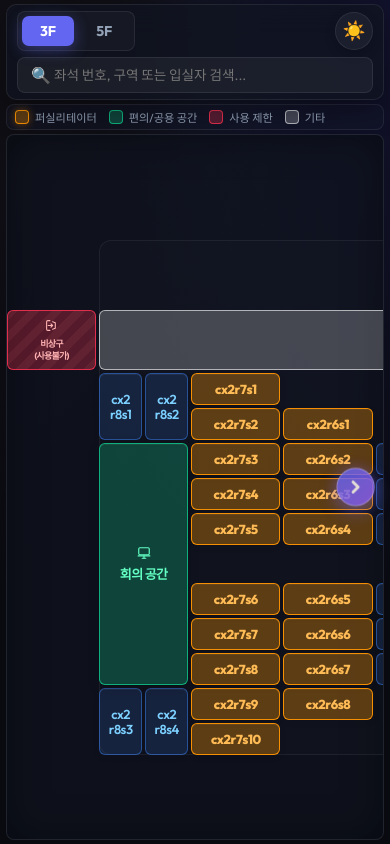
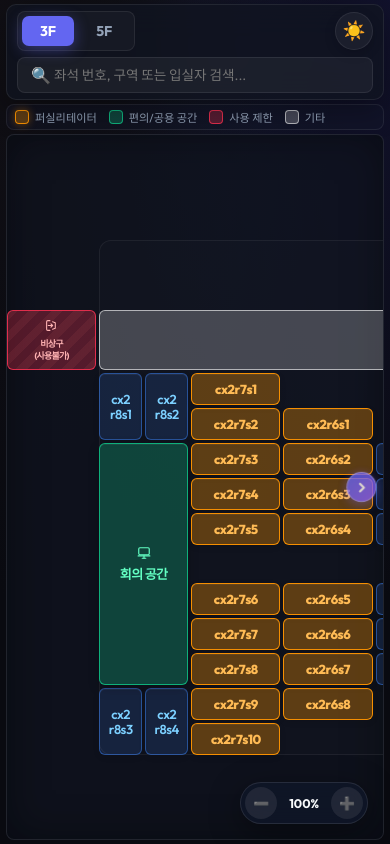
Before and after one commit to pnlkc/SeatingChart, a React (Vite) app: page / in a window 390 px wide. Built offline with nearby package versions, Linux system fonts and the light colour scheme.

Commit message:
feat: 모바일 좌석 배치도 핀치 줌 구현 및 스크롤 인디케이터 개선

```diff
--- a/src/App.css
+++ b/src/App.css
@@ -1211,50 +1211,135 @@
 }
 
 /* 스크롤 화살표 인디케이터 공통 (프리미엄 인디고 그라데이션 적용하여 시인성 대폭 강화) */
+/* 스크롤 화살표 인디케이터 공통 (크기 축소 및 부드러운 애니메이션 튜닝) */
 .scroll-indicator {
   position: absolute;
   z-index: 100;
   background: linear-gradient(135deg, var(--accent-indigo) 0%, var(--accent-purple) 100%);
   border: 1.5px solid rgba(255, 255, 255, 0.35);
   color: #ffffff !important;
-  width: 38px;
-  height: 38px;
+  width: 30px;
+  height: 30px;
   border-radius: 50%;
   display: flex;
   justify-content: center;
   align-items: center;
   pointer-events: none; /* 클릭 방해 금지 */
-  box-shadow: 0 6px 20px rgba(99, 102, 241, 0.5), 0 0 15px rgba(139, 92, 246, 0.3);
+  box-shadow: 0 4px 12px rgba(99, 102, 241, 0.35), 0 0 10px rgba(139, 92, 246, 0.2);
+}
+
+.scroll-indicator svg {
+  width: 15px !important;
+  height: 15px !important;
 }
 
 /* 라이트 테마 대응 */
 .light-theme .scroll-indicator {
   background: linear-gradient(135deg, #4f46e5 0%, #7c3aed 100%);
   border: 1.5px solid rgba(255, 255, 255, 0.4);
-  box-shadow: 0 6px 20px rgba(79, 70, 229, 0.4), 0 0 12px rgba(124, 58, 237, 0.2);
+  box-shadow: 0 4px 12px rgba(79, 70, 229, 0.25), 0 0 8px rgba(124, 58, 237, 0.15);
   color: #ffffff !important;
 }
 
 .indicator-left {
-  left: 10px;
+  left: 8px;
   top: 50%;
   transform: translateY(-50%);
-  animation: pulseIndicatorLeft 1.8s infinite ease-in-out;
+  animation: pulseIndicatorLeft 2.4s infinite ease-in-out;
 }
 .indicator-right {
-  right: 10px;
+  right: 8px;
   top: 50%;
   transform: translateY(-50%);
-  animation: pulseIndicatorRight 1.8s infinite ease-in-out;
+  animation: pulseIndicatorRight 2.4s infinite ease-in-out;
 }
 
 
-/* 방향별 펄스 스케일 초기화 보완 */
+/* 방향별 펄스 스케일 초기화 보완 (진폭을 줄이고 주기를 늦춤) */
 @keyframes pulseIndicatorLeft {
-  0%, 100% { transform: translateY(-50%) scale(1); opacity: 0.8; }
-  50% { transform: translateY(-50%) translateX(-4px) scale(1.08); opacity: 1; }
+  0%, 100% { transform: translateY(-50%) scale(1); opacity: 0.75; }
+  50% { transform: translateY(-50%) translateX(-2.5px) scale(1.03); opacity: 0.95; }
 }
 @keyframes pulseIndicatorRight {
-  0%, 100% { transform: translateY(-50%) scale(1); opacity: 0.8; }
-  50% { transform: translateY(-50%) translateX(4px) scale(1.08); opacity: 1; }
+  0%, 100% { transform: translateY(-50%) scale(1); opacity: 0.75; }
+  50% { transform: translateY(-50%) translateX(2.5px) scale(1.03); opacity: 0.95; }
 }
+
+/* 줌 컨테이너 및 플로팅 컨트롤러 */
+.seating-grid-zoom-container {
+  display: block;
+  transform-origin: top left;
+  transition: transform 0.12s cubic-bezier(0.25, 0.46, 0.45, 0.94);
+  will-change: transform;
+}
+
+.zoom-controls {
+  position: absolute;
+  bottom: 16px;
+  right: 16px;
+  z-index: 150;
+  display: flex;
+  align-items: center;
+  gap: 4px;
+  background: rgba(15, 23, 42, 0.75);
+  backdrop-filter: blur(12px);
+  -webkit-backdrop-filter: blur(12px);
+  border: 1px solid rgba(255, 255, 255, 0.1);
+  padding: 4px;
+  border-radius: 30px;
+  box-shadow: 0 8px 32px rgba(0, 0, 0, 0.4);
+}
+
+.light-theme .zoom-controls {
+  background: rgba(255, 255, 255, 0.8);
+  border: 1px solid rgba(0, 0, 0, 0.08);
+  box-shadow: 0 8px 32px rgba(0, 0, 0, 0.1);
+}
+
+.zoom-btn {
+  background: rgba(255, 255, 255, 0.08);
+  border: none;
+  color: var(--text-primary);
+  width: 32px;
+  height: 32px;
+  border-radius: 50%;
+  display: flex;
+  justify-content: center;
+  align-items: center;
+  font-size: 0.8rem;
+  cursor: pointer;
+  transition: all 0.2s;
+  padding: 0;
+}
+
+.light-theme .zoom-btn {
+  background: rgba(0, 0, 0, 0.04);
+}
+
+.zoom-btn:hover:not(:disabled) {
+  background: rgba(255, 255, 255, 0.15);
+  transform: scale(1.05);
+}
+
+.light-theme .zoom-btn:hover:not(:disabled) {
+  background: rgba(0, 0, 0, 0.08);
+}
+
+.zoom-btn:disabled {
+  opacity: 0.35;
+  cursor: not-allowed;
+}
+
+.zoom-reset-btn {
+  background: transparent;
+  border: none;
+  color: var(--text-primary);
+  font-size: 0.78rem;
+  font-weight: 700;
+  padding: 0 8px;
+  cursor: pointer;
+  min-width: 44px;
+  text-align: center;
+  user-select: none;
+  font-family: inherit;
+}
--- a/src/App.jsx
+++ b/src/App.jsx
@@ -103,6 +103,98 @@ export default function App() {
     mq.addEventListener('change', handler);
     return () => mq.removeEventListener('change', handler);
   }, []);
+
+  // 모바일 줌 상태 정의 (60% ~ 200%)
+  const [zoom, setZoom] = useState(1);
+  const zoomRef = useRef(zoom);
+
+  useEffect(() => {
+    zoomRef.current = zoom;
+  }, [zoom]);
+
+  // 층/구역 전환 시 줌 100% 초기화
+  useEffect(() => {
+    setZoom(1);
+  }, [activeFloor, activeZone]);
+
+  // 모바일 브라우저 자체 줌(핀치 줌, 더블 탭 줌) 방지
+  useEffect(() => {
+    if (!isMobile) return;
+
+    const preventDefaultZoom = (e) => {
+      if (e.touches.length > 1) {
+        e.preventDefault();
+      }
+    };
+
+    let lastTouchEnd = 0;
+    const preventDoubleTapZoom = (e) => {
+      const now = Date.now();
+      if (now - lastTouchEnd <= 300) {
+        e.preventDefault();
+      }
+      lastTouchEnd = now;
+    };
+
+    document.addEventListener('touchstart', preventDefaultZoom, { passive: false });
+    document.addEventListener('touchmove', preventDefaultZoom, { passive: false });
+    document.addEventListener('touchend', preventDoubleTapZoom, { passive: false });
+
+    return () => {
+      document.removeEventListener('touchstart', preventDefaultZoom);
+      document.removeEventListener('touchmove', preventDefaultZoom);
+      document.removeEventListener('touchend', preventDoubleTapZoom);
+    };
+  }, [isMobile]);
+
+  // 배치도 내부 영역(mapViewport)에서의 핀치 줌 제어
+  useEffect(() => {
+    const viewport = mapViewportRef.current;
+    if (!viewport || !isMobile) return;
+
+    let startDist = 0;
+    let startZoom = 1;
+
+    const handleTouchStart = (e) => {
+      if (e.touches.length === 2) {
+        const t1 = e.touches[0];
+        const t2 = e.touches[1];
+        startDist = Math.hypot(t1.clientX - t2.clientX, t1.clientY - t2.clientY);
+        startZoom = zoomRef.current;
+      }
+    };
+
+    const handleTouchMove = (e) => {
+      if (e.touches.length === 2 && startDist > 0) {
+        e.preventDefault(); // 기본 줌/스크롤 완전 차단
+        const t1 = e.touches[0];
+        const t2 = e.touches[1];
+        const dist = Math.hypot(t1.clientX - t2.clientX, t1.clientY - t2.clientY);
+        const scale = dist / startDist;
+
+        let newZoom = startZoom * scale;
+        // 최소 60%, 최대 200% 범위 제한
+        newZoom = Math.min(Math.max(newZoom, 0.6), 2.0);
+        newZoom = Math.round(newZoom * 100) / 100;
+
+        setZoom(newZoom);
+      }
+    };
+
+    const handleTouchEnd = () => {
+      startDist = 0;
+    };
+
+    viewport.addEventListener('touchstart', handleTouchStart, { passive: true });
+    viewport.addEventListener('touchmove', handleTouchMove, { passive: false });
+    viewport.addEventListener('touchend', handleTouchEnd, { passive: true });
+
+    return () => {
+      viewport.removeEventListener('touchstart', handleTouchStart);
+      viewport.removeEventListener('touchmove', handleTouchMove);
+      viewport.removeEventListener('touchend', handleTouchEnd);
+    };
+  }, [isMobile]);
 
   // 모바일 좌우 스크롤 상태 감지
   const [scrollIndicators, setScrollIndicators] = useState({
@@ -841,8 +933,19 @@ export default function App() {
           onScroll={handleViewportScroll}
         >
           <div
+            className="seating-grid-zoom-container"
+            style={{
+              width: isMobile ? `calc(100% * ${zoom})` : '100%',
+              height: isMobile ? `calc(100% * ${zoom})` : '100%',
+            }}
+          >
+            <div
               className="seating-grid"
               style={{
+                transform: isMobile ? `scale(${zoom})` : 'none',
+                transformOrigin: 'top left',
+                width: isMobile ? `calc(100% / ${zoom})` : '100%',
+                height: isMobile ? `calc(100% / ${zoom})` : '100%',
                 gridTemplateRows: isMobile
                   ? `repeat(${currentFloorConfig?.dimensions?.rows || 1}, auto)`
                   : `repeat(${currentFloorConfig?.dimensions?.rows || 1}, 1fr)`,
@@ -1230,6 +1333,36 @@ export default function App() {
           )}
           </div>
         </div>
+      </div>
+
+      {/* 모바일 전용 플로팅 보조 줌 컨트롤러 */}
+      {isMobile && (
+        <div className="zoom-controls">
+          <button
+            className="zoom-btn"
+            onClick={() => setZoom((prev) => Math.max(prev - 0.2, 0.6))}
+            disabled={zoom <= 0.6}
+            title="축소"
+          >
+            ➖
+          </button>
+          <button
+            className="zoom-reset-btn"
+            onClick={() => setZoom(1)}
+            title="기본 배율 초기화"
+          >
+            {Math.round(zoom * 100)}%
+          </button>
+          <button
+            className="zoom-btn"
+            onClick={() => setZoom((prev) => Math.min(prev + 0.2, 2.0))}
+            disabled={zoom >= 2.0}
+            title="확대"
+          >
+            ➕
+          </button>
+        </div>
+      )}
 
       {/* 모바일 좌우 스크롤 가능 여부 가이드 화살표 */}
       {isMobile && (
```
Lines whose indentation alone changed are shown as unchanged.
